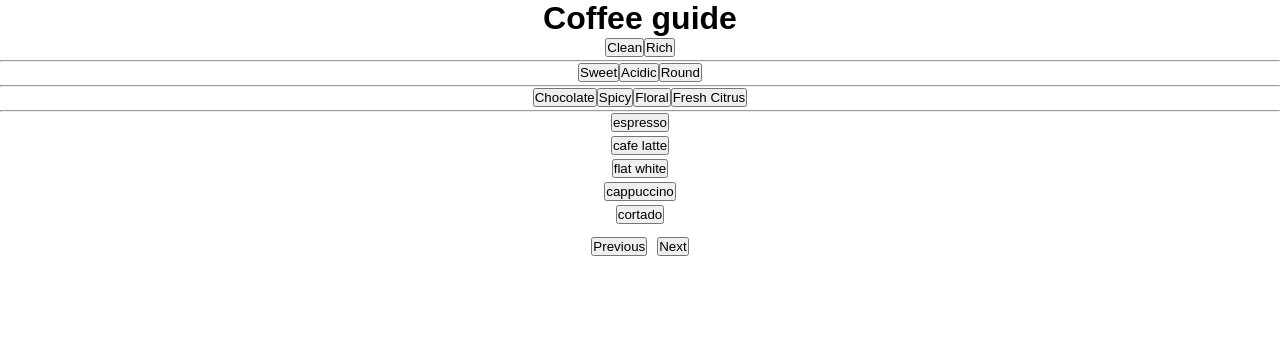
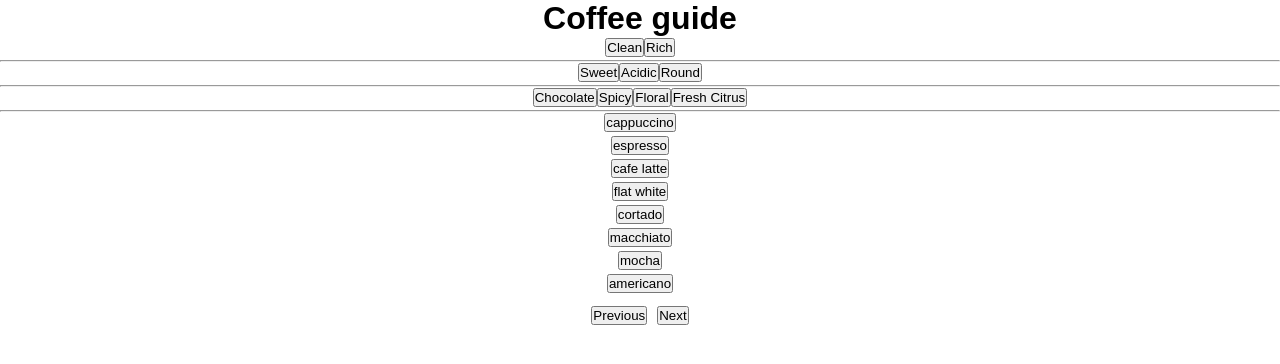
Before and after one commit to impact-roasters/coffee-guide, a React (Create React App) app: page / in a window 1280 px wide. Shown: the top 364 px of the page. Built offline with nearby package versions, Linux system fonts and the light colour scheme; a web font is replaced by a local one.

Commit message:
add a classnames for single and multi select

```diff
--- a/src/App.js
+++ b/src/App.js
@@ -7,14 +7,18 @@ const App = () => {
     <div className="App">
       <h1>Coffee guide</h1>
       <UseAnswersShowcase />
+
       <SurveyQuestion
         question="what is your favourite coffee?"
         options={[
+          { label: "cappuccino", imageUrl: "cappuccino.jpg" },
           { label: "espresso", imageUrl: "espresso.jpg" },
           { label: "cafe latte", imageUrl: "latte.jpg" },
           { label: "flat white", imageUrl: "flatwhite.jpg" },
-          { label: "cappuccino", imageUrl: "cappuccino.jpg" },
-          { label: "cortado", imageUrl: "cortado.jpg" },
+          { label: "cortado", imageUrl: "cortado.jpg" }, //
+          { label: "macchiato", imageUrl: "macchiato.jpg" },
+          { label: "mocha", imageUrl: "mocha.jpg" },
+          { label: "americano", imageUrl: "americano.jpg" },
         ]}
         selection={[
           "esperasso",
@@ -23,12 +27,12 @@ const App = () => {
           "cortado",
           "cappuccino",
         ]}
-        isMultiSelect={true}
+        isMultiSelect={false}
         onOptionClick={() => {
           console.log("clicked");
         }}
         onNextQuestion={() => {
-          console.log("How do you make your coffee at home");
+          console.log("How do you make your coffee at home?");
         }}
         onPreviousQuestion={() => {
           console.log("previous question");
--- a/src/components/SurveyQuestion.js
+++ b/src/components/SurveyQuestion.js
@@ -8,6 +8,7 @@ const SurveyQuestion = ({
   onPreviousQuestion,
   onFinish,
   isLastQuestion,
+  isSingleSelect,
 }) => {
   return (
     <div>
@@ -16,7 +17,12 @@ const SurveyQuestion = ({
         {options.map((option) => (
           <li key={option.label}>
             <button
-              className="selected"
+              className={
+                (isSingleSelect && option.lable) ||
+                (isMultiSelect && option.lable)
+                  ? "check"
+                  : "selected"
+              }
               onClick={() => onOptionClick(option.label)}
             >
               {option.label}
```
